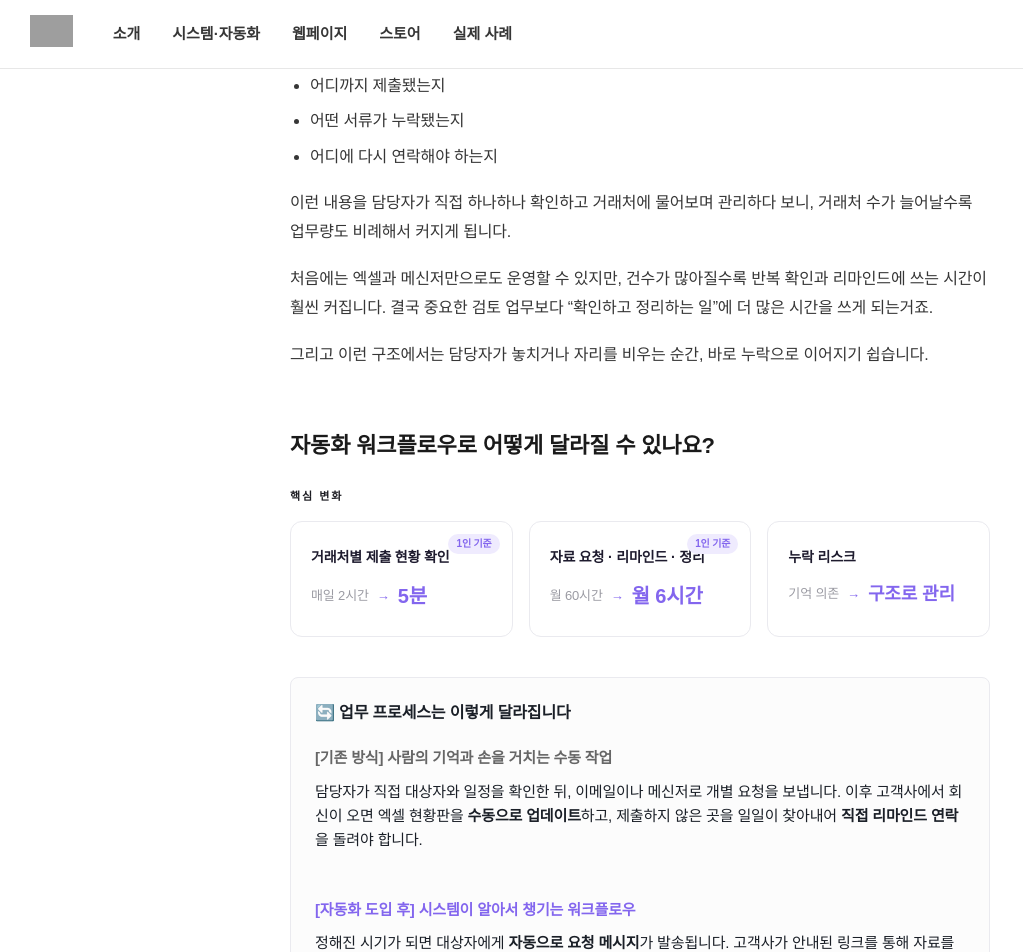
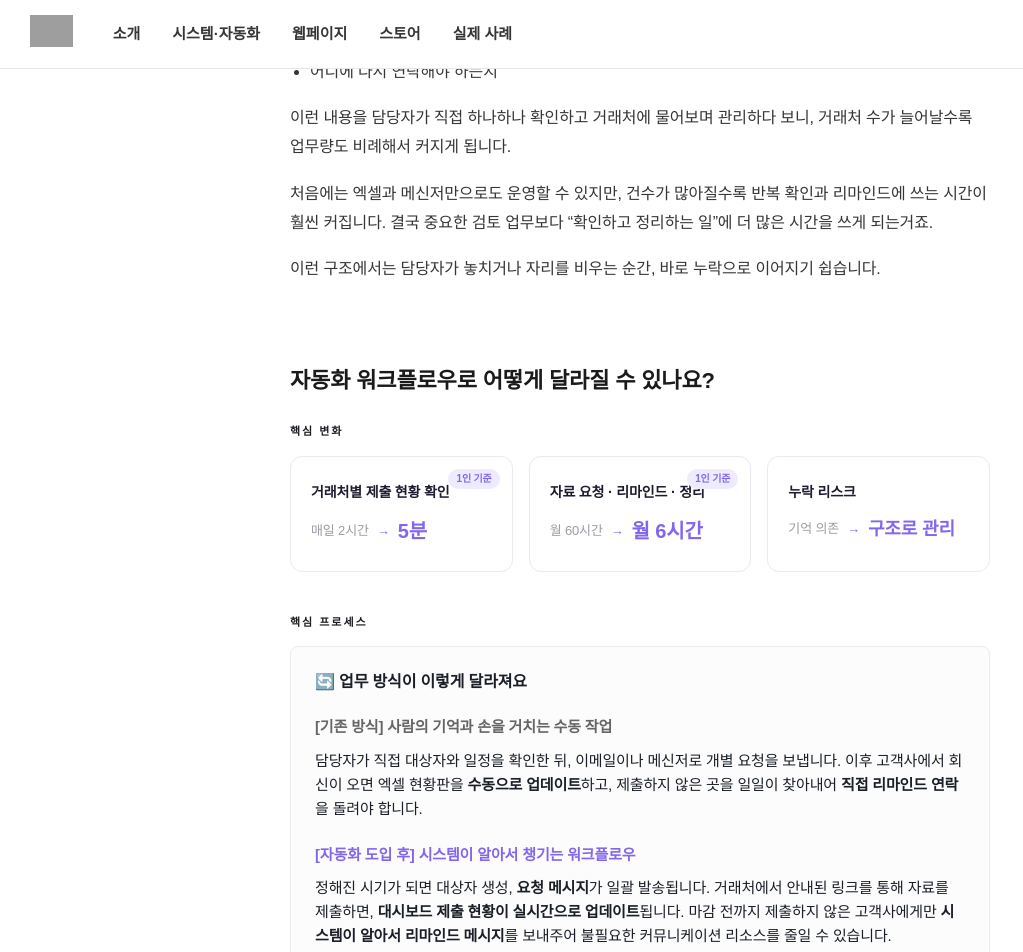
Before and after one commit to nsdlab26/blog, a Jekyll site: the page built from _posts/2026-05-25-workflow-request.md, in a window 1280 px wide and 1400 px high, scrolled down 1434 px. Shown: the top 952 px of the window, without its empty margins (0-1023 px from the left). Built offline with Jekyll 4.4.1, drawn with Linux system fonts in a browser that asks for light colours; nearby versions of some CDN libraries; some web fonts are replaced; some of the changed text lies outside the part shown; grey boxes are pictures that could not be loaded.

Commit message:
Update 2026-05-25-workflow-request.md

```diff
--- a/_posts/2026-05-25-workflow-request.md
+++ b/_posts/2026-05-25-workflow-request.md
@@ -13,7 +13,7 @@
 
 <div style="font-family: 'Pretendard', sans-serif; color: #1a1f27; letter-spacing: -0.01em;">
 
-<div style="background-color: #f5f4f8; padding: 25px 30px; border-left: 5px solid #8366EE; border-radius: 8px; margin: 0 0 40px 0;">
+<div style="background-color: #f5f4f8; padding: 25px 30px; margin-bottom: 80px; border-left: 5px solid #8366EE; border-radius: 8px; margin: 0 0 40px 0;">
 <h3 style="font-size: 18px; font-weight: bold; color: #8366ee; margin-top: 0px; margin-bottom: 15px; display: flex; align-items: center; gap: 8px; line-height: 1.4;"><span style="font-size: 20px;">💡</span> 핵심 포인트</h3>
 <ul style="list-style: none; padding-left: 0; margin-bottom: 0; font-size: 16px; font-weight: 400; line-height: 1.7; color: #1a1f27;">
 <li style="display: flex; align-items: start; gap: 10px; margin-bottom: 10px;"><span style="color: #8366ee; font-weight: bold;">✔️</span> 자료 요청·리마인드·취합까지 한 번에</li>
@@ -22,9 +22,8 @@
 </ul>
 </div>
 
-<section style="margin-bottom: 60px;">
+<section style="margin-bottom: 80px;">
 <p style="font-size: 16px; font-weight: 400; line-height: 1.8; margin-bottom: 18px;">세무·노무·프랜차이즈처럼 여러 고객사나 가맹점을 다루는 업종에는 공통점이 하나 있습니다. 주기적으로 자료를 요청하고, 취합하고, 누락을 확인하는 일이 반복된다는 거예요.</p>
-<p style="font-size: 16px; font-weight: 400; line-height: 1.8; margin-bottom: 18px;">시기마다 거래처별로 자료 목록을 정리하고, 일일이 연락하고, 제출 여부를 확인하고, 안 된 곳엔 다시 연락하는 흐름. 건수가 늘어날수록 이 과정이 점점 무거워집니다.</p>
 <p style="font-size: 16px; font-weight: 400; line-height: 1.8; margin-bottom: 18px;">거래처가 늘어날수록 업무량도 비례해서 커지고, 결국 관리 리소스에 대한 부담 때문에 쉽게 확장을 결정하지 못하게 되기도 합니다.</p>
 <h2 style="font-size: 22px; font-weight: bold; margin-top: 40px; margin-bottom: 20px; line-height: 1.5;">이런 고민, 해보신 적 있나요?</h2>
 <ul style="list-style: none; padding-left: 0; margin: 0; font-size: 16px; font-weight: 400; line-height: 1.8;">
@@ -35,11 +34,11 @@
 </ul>
 </section>
 
-<section style="margin-bottom: 60px;">
+<section style="margin-bottom: 80px;">
 <h2 style="font-size: 22px; font-weight: bold; margin-bottom: 20px; line-height: 1.5;">반복 업무인데도 계속 리소스가 커지는 이유</h2>
 <p style="font-size: 16px; font-weight: 400; line-height: 1.8; margin-bottom: 18px;">규모가 커질수록 업무보다 운영 관리에 더 많은 시간이 들어가기 시작합니다.</p>
 <div style="background-color: #f5f4f8; padding: 20px 25px; border-radius: 12px; margin-bottom: 20px; color: #1a1f27; font-style: italic; line-height: 1.8;">
-<span style="font-size: 16px; font-weight: 400;">"시기가 되면 연락할 거래처 리스트를 만들고, 일일이 연락해서 자료 목록을 안내하고, 제출 여부를 하나씩 확인해요.<br />안 온 곳은 다시 연락하고, 부족한 서류가 있으면 또 요청하고.<br />건수가 30개만 넘어도 이것만으로 며칠이 걸려요."</span>
+<span style="font-size: 16px; font-weight: 400;">"시기가 되면 연락할 거래처 리스트를 만들고, 일일이 연락해서 자료 목록을 안내하고, 제출 여부를 하나씩 확인해요. 안 온 곳은 다시 연락하고, 부족한 서류가 있으면 또 요청하고.<br />건수가 30개만 넘어도 이것만으로 며칠이 걸려요."</span>
 </div>
 <p style="font-size: 16px; font-weight: 400; line-height: 1.8; margin-bottom: 18px;">문제는 이 과정 대부분이 아직도 사람의 기억과 확인에 의존한다는 점이에요. 일정 확인, 대상자 분류, 개별 연락, 수령 확인, 미제출 재연락까지 — 담당자가 직접 하나씩 처리해야 합니다.</p>
 <ul style="margin-bottom: 18px; padding-left: 20px; line-height: 1.9; color: #1a1f27;">
@@ -50,10 +49,10 @@
 </ul>
 <p style="font-size: 16px; font-weight: 400; line-height: 1.8; margin-bottom: 18px;">이런 내용을 담당자가 직접 하나하나 확인하고 거래처에 물어보며 관리하다 보니, 거래처 수가 늘어날수록 업무량도 비례해서 커지게 됩니다.</p>
 <p style="font-size: 16px; font-weight: 400; line-height: 1.8; margin-bottom: 18px;">처음에는 엑셀과 메신저만으로도 운영할 수 있지만, 건수가 많아질수록 반복 확인과 리마인드에 쓰는 시간이 훨씬 커집니다. 결국 중요한 검토 업무보다 “확인하고 정리하는 일”에 더 많은 시간을 쓰게 되는거죠.</p>
-<p style="font-size: 16px; font-weight: 400; line-height: 1.8; margin-bottom: 18px;">그리고 이런 구조에서는 담당자가 놓치거나 자리를 비우는 순간, 바로 누락으로 이어지기 쉽습니다.</p>
+<p style="font-size: 16px; font-weight: 400; line-height: 1.8; margin-bottom: 18px;">이런 구조에서는 담당자가 놓치거나 자리를 비우는 순간, 바로 누락으로 이어지기 쉽습니다.</p>
 </section>
 
-<section style="margin-bottom: 60px;">
+<section style="margin-bottom: 80px;">
 <h2 style="font-size: 22px; font-weight: bold; margin-bottom: 24px; line-height: 1.5;">자동화 워크플로우로 어떻게 달라질 수 있나요?</h2>
 <p style="font-size: 11px; font-weight: 800; letter-spacing: 0.18em; text-transform: uppercase; color: #1C1C22; margin-bottom: 14px;">핵심 변화</p>
 
@@ -62,33 +61,28 @@
 <div style="flex:1; min-width:200px; background:#fff; border:1px solid #EAEAEF; border-radius:12px; padding:24px 20px; position:relative;"><span style="position:absolute; top:12px; right:12px; font-size:10px; font-weight:600; color:#8366EE; background:#EFEBFE; padding:2px 8px; border-radius:999px;">1인 기준</span><div style="font-size:14px; font-weight:600; color:#1E1B2E; margin-bottom:12px;">자료 요청 · 리마인드 · 정리</div><div style="display:flex; align-items:center; gap:8px;"><span style="font-size:13px; font-weight:500; color:#9B9BA3;">월 60시간</span><span style="font-size:13px; color:#8366EE;">→</span><span style="font-size:20px; font-weight:800; color:#8366EE;">월 6시간</span></div></div>
 <div style="flex:1; min-width:200px; background:#fff; border:1px solid #EAEAEF; border-radius:12px; padding:24px 20px; position:relative;"><div style="font-size:14px; font-weight:600; color:#1E1B2E; margin-bottom:12px;">누락 리스크</div><div style="display:flex; align-items:center; gap:8px;"><span style="font-size:13px; font-weight:500; color:#9B9BA3;">기억 의존</span><span style="font-size:13px; color:#8366EE;">→</span><span style="font-size:18px; font-weight:800; color:#8366EE;">구조로 관리</span></div></div>
 </div>
-
+<p style="font-size: 11px; font-weight: 800; letter-spacing: 0.18em; text-transform: uppercase; color: #1C1C22; margin-bottom: 14px;">핵심 프로세스</p>
 <div style="background-color: #fcfcfc; border-radius: 8px; padding: 20px 24px; margin-bottom: 32px; border: 1px solid #EAEAEF;" markdown="0">
-<p style="font-size: 16px; font-weight: bold; color: #1a1f27; margin-top: 0; margin-bottom: 16px;">🔄 업무 프로세스는 이렇게 달라집니다</p>
+<p style="font-size: 16px; font-weight: bold; color: #1a1f27; margin-top: 0; margin-bottom: 16px;">🔄 업무 방식이 이렇게 달라져요</p>
 <div style="margin-bottom: 20px;">
 <p style="font-size: 15px; font-weight: bold; color: #666; margin: 0 0 8px 0;">[기존 방식] 사람의 기억과 손을 거치는 수동 작업</p>
 <p style="font-size: 15px; font-weight: 400; line-height: 1.6; color: #1a1f27; margin: 0;">담당자가 직접 대상자와 일정을 확인한 뒤, 이메일이나 메신저로 개별 요청을 보냅니다. 이후 고객사에서 회신이 오면 엑셀 현황판을 <strong>수동으로 업데이트</strong>하고, 제출하지 않은 곳을 일일이 찾아내어 <strong>직접 리마인드 연락</strong>을 돌려야 합니다.</p>
 </div>
-<br />
 <div>
 <p style="font-size: 15px; font-weight: bold; color: #8366ee; margin: 0 0 8px 0;">[자동화 도입 후] 시스템이 알아서 챙기는 워크플로우</p>
-<p style="font-size: 15px; font-weight: 400; line-height: 1.6; color: #1a1f27; margin: 0;">정해진 시기가 되면 대상자에게 <strong>자동으로 요청 메시지</strong>가 발송됩니다. 고객사가 안내된 링크를 통해 자료를 제출하면, 담당자의 확인 없이도 <strong>대시보드 제출 현황이 실시간으로 업데이트</strong>됩니다. 또한 마감 전까지 제출하지 않은 고객사에게만 <strong>시스템이 알아서 리마인드 메시지</strong>를 보내주어 불필요한 커뮤니케이션 리소스를 획기적으로 줄여줍니다.</p>
+<p style="font-size: 15px; font-weight: 400; line-height: 1.6; color: #1a1f27; margin: 0;">정해진 시기가 되면 대상자 생성, <strong>요청 메시지</strong>가 일괄 발송됩니다. 거래처에서 안내된 링크를 통해 자료를 제출하면, <strong>대시보드 제출 현황이 실시간으로 업데이트</strong>됩니다. 마감 전까지 제출하지 않은 고객사에게만 <strong>시스템이 알아서 리마인드 메시지</strong>를 보내주어 불필요한 커뮤니케이션 리소스를 줄일 수 있습니다.</p>
 </div>
 </div>
 
-<h3 style="font-size: 18px; font-weight: bold; color: #1a1f27; margin-top: 40px; margin-bottom: 16px;">핵심 프로세스 변화</h3>
 <div style="width: 100%; margin: 20px 0 40px 0; text-align: center;">
 <img src="https://i.ibb.co/5hgzRG7G/2026-05-25-204359.png" alt="정기 자료 요청 취합 자동화 프로세스 변화" style="max-width: 100%; height: auto; border-radius: 8px; border: 1px solid #EAEAEF;" />
+ <p style="font-size: 14px; color: #555; margin-top: 15px; margin-bottom: 40px; text-align: left;">
+  <span style="color: #8366EE;">●</span> 자동화 &nbsp;&nbsp; <span style="color: #C7C5D4;">○</span> 담당자 확인
+</p>
 </div>
 </section>
 
-<section style="margin-bottom: 60px;">
-<h2 style="font-size: 22px; font-weight: bold; margin-bottom: 20px; line-height: 1.5;">현황은 어떻게 보나요</h2>
-<p style="font-size: 16px; font-weight: 400; line-height: 1.8; margin-bottom: 18px;">자료 제출 현황은 대시보드 하나에 정리됩니다. 어느 고객사가 제출했고, 어디가 아직인지, 별도 확인 없이 화면에서 바로 파악할 수 있습니다.</p>
-<p style="font-size: 16px; font-weight: 400; line-height: 1.8; margin-bottom: 32px;">팀장 입장에서는 별도 보고 없이도 현황을 볼 수 있고, 담당자는 매번 정리해서 공유하는 수고가 줄어듭니다.</p>
-</section>
-
-<section style="margin-bottom: 40px;">
+<section style="margin-bottom: 80px;">
 <h2 style="font-size: 22px; font-weight: bold; margin-bottom: 20px; line-height: 1.5;">적용 업종 예시</h2>
 <p style="font-size: 16px; font-weight: 400; line-height: 1.8; margin-bottom: 24px;">반복적으로 자료를 요청하고 취합하는 구조라면 업종 관계없이 적용할 수 있습니다.</p>
 <div style="background-color: #f5f4f8; border-radius: 12px; padding: 24px 28px; margin-top: 16px;">
```
